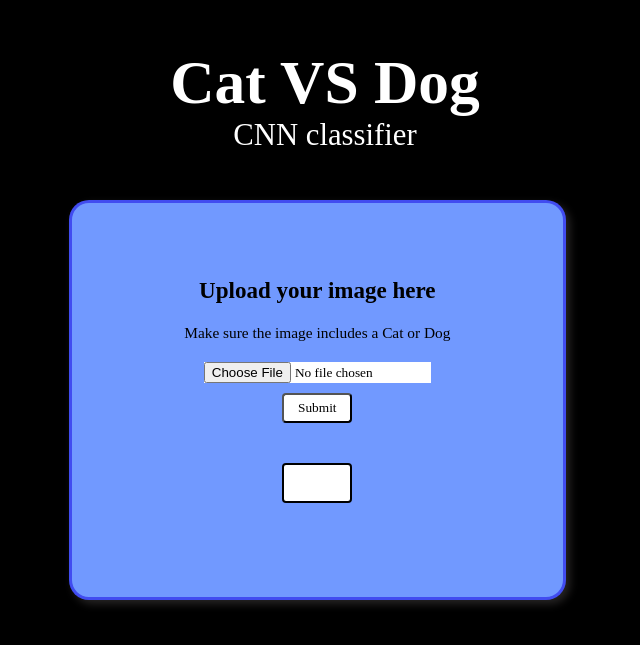
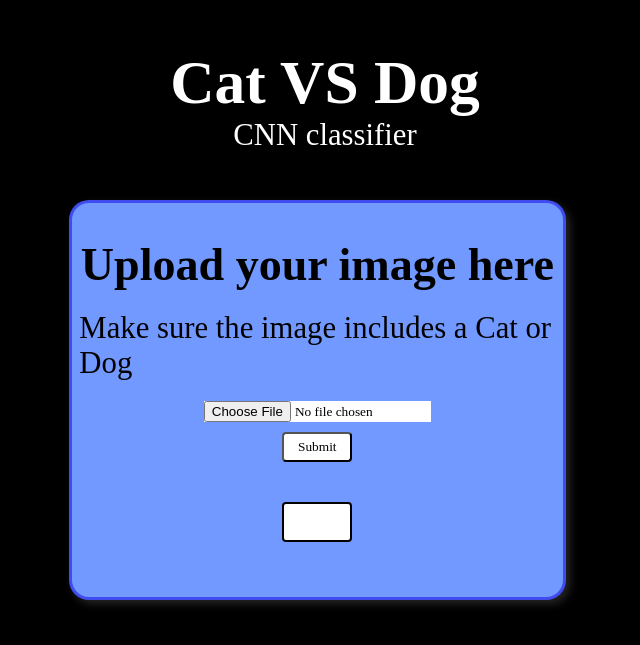
Before and after one commit to sanatNaik/catVSdog_backend, a Flask app: page / in a window 1024 px wide. Shown: the top 645 px of the page, without its empty margins (187-827 px from the left). Run offline with Flask 3, Linux system fonts and the light colour scheme; some web fonts are replaced.

Commit message:
Update style.css

```diff
--- a/static/style.css
+++ b/static/style.css
@@ -95,7 +95,6 @@ html,body{
 .right-block{
     display: flex;
     justify-content: right;
-    /* flex-flow: wra; */
     grid-column-start: 5;
     grid-column-end: 7;
     grid-row-start: 3;
@@ -105,13 +104,7 @@ html,body{
     max-width: 100%;
     max-height: 100%;
 }
-/* .bottom-block{
-    grid-column-start:1;
-    grid-column-end:7;
-    grid-row-start: 6;
-    grid-row-end: 7;
-    background-color: var(--color2);
-} */
+
 
 #submit_button:hover{
     background-color: darkblue;
@@ -151,6 +144,8 @@ html,body{
     .center-block{
         grid-column: 2/4;
         grid-row:2/4;
+        font-size:3vw;
+
     }
     .Title-block{
         font-size:3vw;
```
